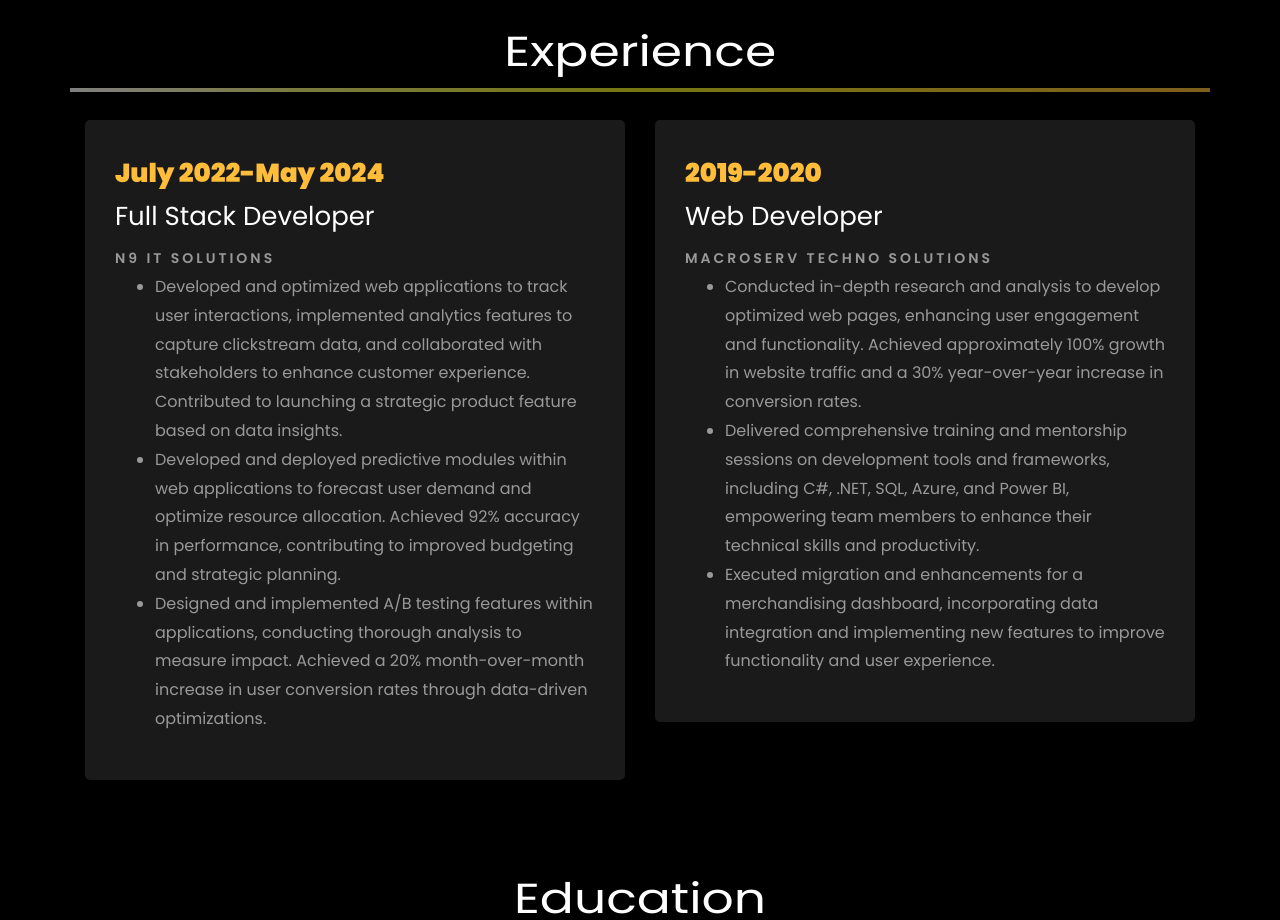
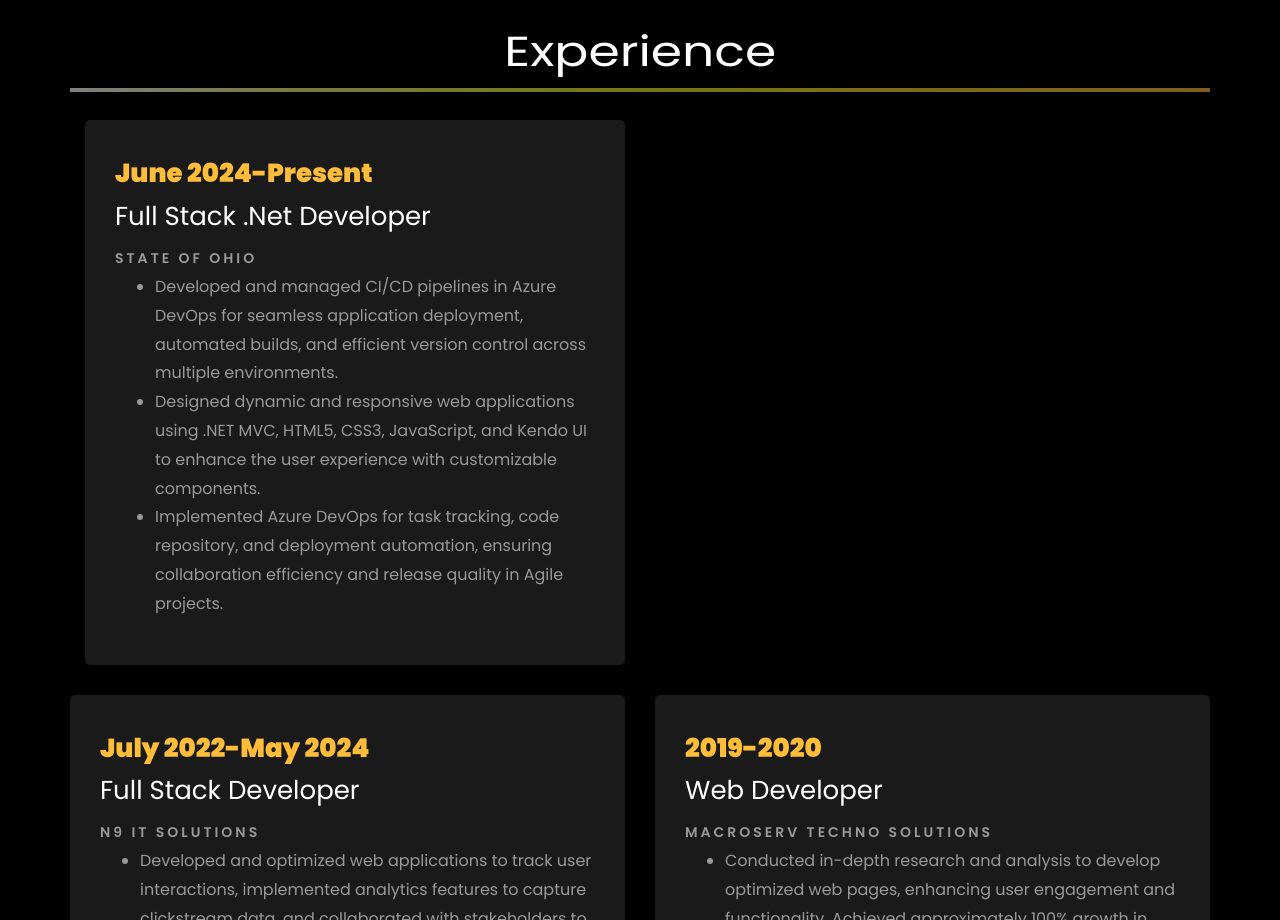
Before and after one commit to gvkvinod3/Portfolio, a plain HTML site: page index.html in a window 1280 px wide. Shown: the part 1880-2800 px from the top of the page. Drawn offline with Linux system fonts and the light colour scheme; files whose address does not match are found by name.

Commit message:
new employement update

```diff
--- a/index.html
+++ b/index.html
@@ -322,6 +322,23 @@
 		<br>
 
 		<div class="row">
+			<div class="col-md-6">
+				<div class="resume-wrap ftco-animate">
+					<span class="date">June 2024-Present</span>
+					<h2>Full Stack .Net Developer</h2>
+					<span class="position">State of Ohio</span>
+					<!-- <p class="mt-4">Merkle, a leading CXM and media company with over 10K+ professionals globally. It's a part of Dentsu International.  -->
+						<ul>
+							<li>Developed and managed CI/CD pipelines in Azure DevOps for seamless application deployment, automated builds, and efficient version control across multiple environments.</li>
+							<li>Designed dynamic and responsive web applications using .NET MVC, HTML5, CSS3, JavaScript, and Kendo UI to enhance the user experience with customizable components.</li>
+							<li>Implemented Azure DevOps for task tracking, code repository, and deployment automation, ensuring collaboration efficiency and release quality in Agile projects.</li>
+						</ul>
+					</p>
+				</div>
+
+			</div>
+
+		<div class="row">
 				<div class="col-md-6">
 					<div class="resume-wrap ftco-animate">
 						<span class="date">July 2022-May 2024</span>
@@ -601,7 +618,7 @@
 			<div class="col-md-12 text-center">
 
 			  <p><!-- Link back to Colorlib can't be removed. Template is licensed under CC BY 3.0. -->
-	Copyright &copy;<script>document.write(new Date().getFullYear());</script> All rights reserved | This template is made with <i class="icon-heart color-danger" aria-hidden="true"></i> by <a href="https://colorlib.com" target="_blank">Colorlib</a>
+	Copyright &copy;<script>document.write(new Date().getFullYear());</script> All rights reserved | This template is made with <i class="icon-heart color-danger" aria-hidden="true"></i> by <a href="https://colorlib.com" target="_blank">GVK</a>
 	<!-- Link back to Colorlib can't be removed. Template is licensed under CC BY 3.0. --></p>
 			</div>
 		  </div>
```
